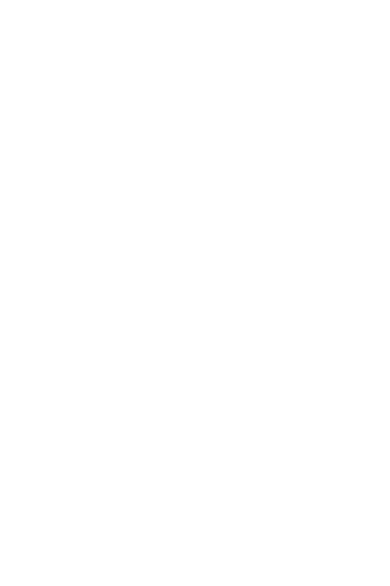
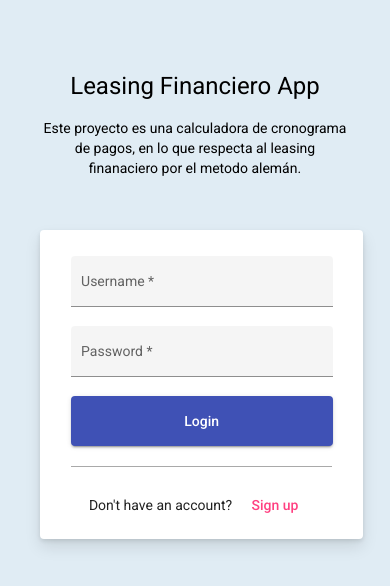
Before and after one commit to nazarethcr11/Finanzas-2022-02, an Angular app: page /login in a window 390 px wide. Before the commit this address led to /. Shown: the top 586 px of the page. Built offline with nearby package versions, Linux system fonts and the light colour scheme.

Commit message:
Add: Home Component

```diff
--- a/src/app/app-routing.module.ts
+++ b/src/app/app-routing.module.ts
@@ -4,4 +4,5 @@
   { path: '', redirectTo: 'home', pathMatch: 'full'},
   { path: 'home', loadChildren: () => import('src/app/modules/home-calculator/home-calculator.module').then(m => m.HomeCalculatorModule)},
   { path: 'timeline', loadChildren: () => import('src/app/modules/timeline/timeline.module').then(m => m.TimelineModule)},
+  { path: 'login', loadChildren: () => import('src/app/modules/home/home.module').then(m => m.HomeModule)},
 ];
--- /dev/null
+++ b/src/app/modules/home/home.component.css
@@ -0,0 +1,72 @@
+.global-container{
+  padding-top: 50px;
+  margin: 0 auto;
+  width: 900px;
+  height: 900px;
+}
+
+.container-left{
+  width: 200px;
+  padding-top: 250px;
+  display: inline-block;
+}
+
+.container-right{
+  float: right;
+  padding-top: 150px;
+  display: inline-block
+}
+
+.container-right-card{
+  width: 400px;
+  box-shadow: 0 2px 4px rgb(0 0 0 / 10%), 0 8px 16px rgb(0 0 0 / 10%);
+  text-align: center;
+}
+
+.line{
+  border-bottom: 1px solid darkgray;
+  margin: 20px 15px
+}
+
+
+
+
+@media (max-width: 1080px) {
+  .global-container{
+    margin: 0 90px;
+    width: auto;
+  }
+}
+
+@media (max-width: 900px){
+  .global-container{
+    margin: 0 40px;
+    display: flex;
+    flex-direction: column;
+    text-align: center;
+  }
+
+  .container-left{
+    width: 432px;
+    margin: 0 auto;
+    padding: 20px 0 0 0;
+  }
+
+  .container-right{
+    float: none;
+    margin: 0 auto;
+    padding: 40px 0 0 0;
+  }
+}
+
+@media (max-width: 520px){
+  .container-left{
+    width: 100%;
+  }
+  .container-right-card{
+    width: 94%;
+  }
+  .container-right{
+    margin: 0;
+  }
+}
--- /dev/null
+++ b/src/app/modules/home/home.component.html
@@ -0,0 +1,34 @@
+<mat-progress-bar mode="indeterminate" *ngIf="isLoading"></mat-progress-bar>
+<div>
+  <div class="global-container">
+    <div class="container-left">
+      <div>
+        <h1>Leasing Financiero App</h1>
+        <p>Este proyecto es una calculadora de cronograma de pagos,  en lo que respecta al leasing finanaciero por el metodo alemán.</p>
+      </div>
+    </div>
+    <div class="container-right">
+      <mat-card class="container-right-card">
+        <form [formGroup]="userFormGroup">
+          <mat-form-field appearance="fill" style="width: 90%; margin-top: 10px;">
+            <mat-label>Username</mat-label>
+            <input matInput autocomplete="off" formControlName="username">
+            <mat-error *ngIf="userFormGroup.get('username')?.hasError('required')">
+              Username is <strong>required</strong>
+            </mat-error>
+          </mat-form-field>
+          <mat-form-field appearance="fill" style="width: 90%;">
+            <mat-label>Password</mat-label>
+            <input matInput autocomplete="off" type="password" formControlName="password">
+            <mat-error *ngIf="userFormGroup.get('password')?.hasError('required')">
+              Password is <strong>required</strong>
+            </mat-error>
+          </mat-form-field>
+        </form>
+        <button mat-raised-button color="primary" style="width: 90%; height: 50px;" (click)="login()">Login</button>
+        <div class="line"></div>
+        <p>Don't have an account? <button mat-button color="accent" [routerLink]="'/register'">Sign up</button></p>
+      </mat-card>
+    </div>
+  </div>
+</div>
--- /dev/null
+++ b/src/app/modules/home/home.component.ts
@@ -0,0 +1,28 @@
+import {AfterViewInit, Component, ElementRef} from "@angular/core";
+import {FormControl, FormGroup, Validators} from "@angular/forms";
+import {Router} from "@angular/router";
+
+@Component({
+  selector: 'app-home',
+  templateUrl: 'home.component.html',
+  styleUrls: ['home.component.css']
+})
+
+export class HomeComponent implements AfterViewInit {
+  isLoading: boolean = false;
+  userFormGroup = new FormGroup({
+    username: new FormControl('',[Validators.required]),
+    password: new FormControl('',[Validators.required])
+  });
+  constructor(private route: Router, private elementRef: ElementRef) {
+  }
+
+  ngAfterViewInit() {
+    this.elementRef.nativeElement.ownerDocument
+      .body.style.backgroundColor = '#e0ecf4';
+  }
+
+  login(){
+
+  }
+}
--- /dev/null
+++ b/src/app/modules/home/home.module.ts
@@ -0,0 +1,37 @@
+import {Route, RouterModule} from "@angular/router";
+import {HomeComponent} from "./home.component";
+import {NgModule} from "@angular/core";
+import {MatCardModule} from "@angular/material/card";
+import {MatFormFieldModule} from "@angular/material/form-field";
+import {MatInputModule} from "@angular/material/input";
+import {MatButtonModule} from "@angular/material/button";
+import {CommonModule} from "@angular/common";
+import {ReactiveFormsModule} from "@angular/forms";
+import {MatProgressBarModule} from "@angular/material/progress-bar";
+
+const homeRoutes: Route[] = [
+  {
+    path: '',
+    component: HomeComponent
+  }
+]
+
+@NgModule({
+  declarations: [
+    HomeComponent,
+  ],
+  imports: [
+    RouterModule.forChild(homeRoutes),
+    MatCardModule,
+    MatFormFieldModule,
+    MatInputModule,
+    MatButtonModule,
+    CommonModule,
+    ReactiveFormsModule,
+    MatProgressBarModule,
+  ]
+})
+
+export class HomeModule
+{
+}
```
